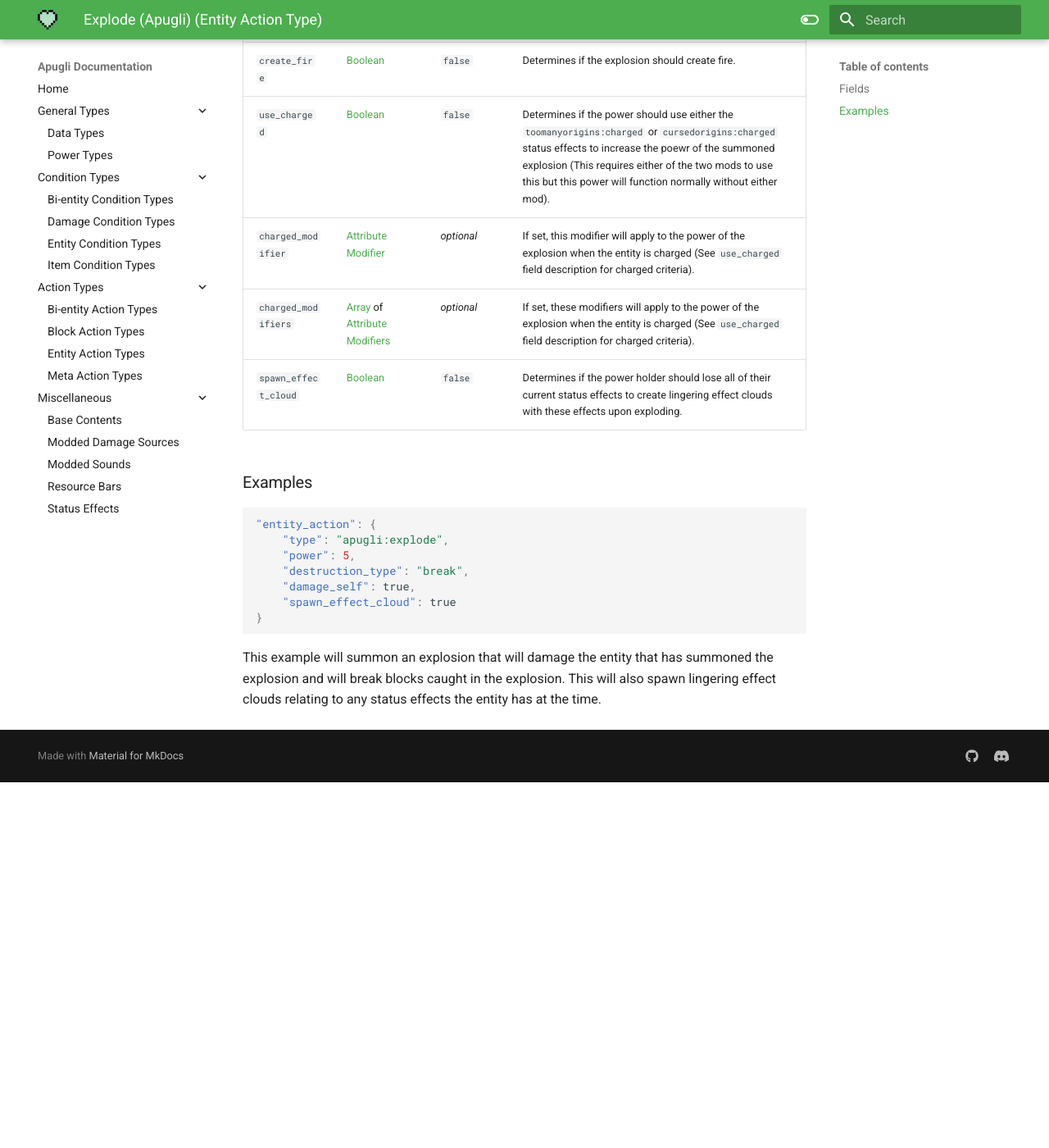
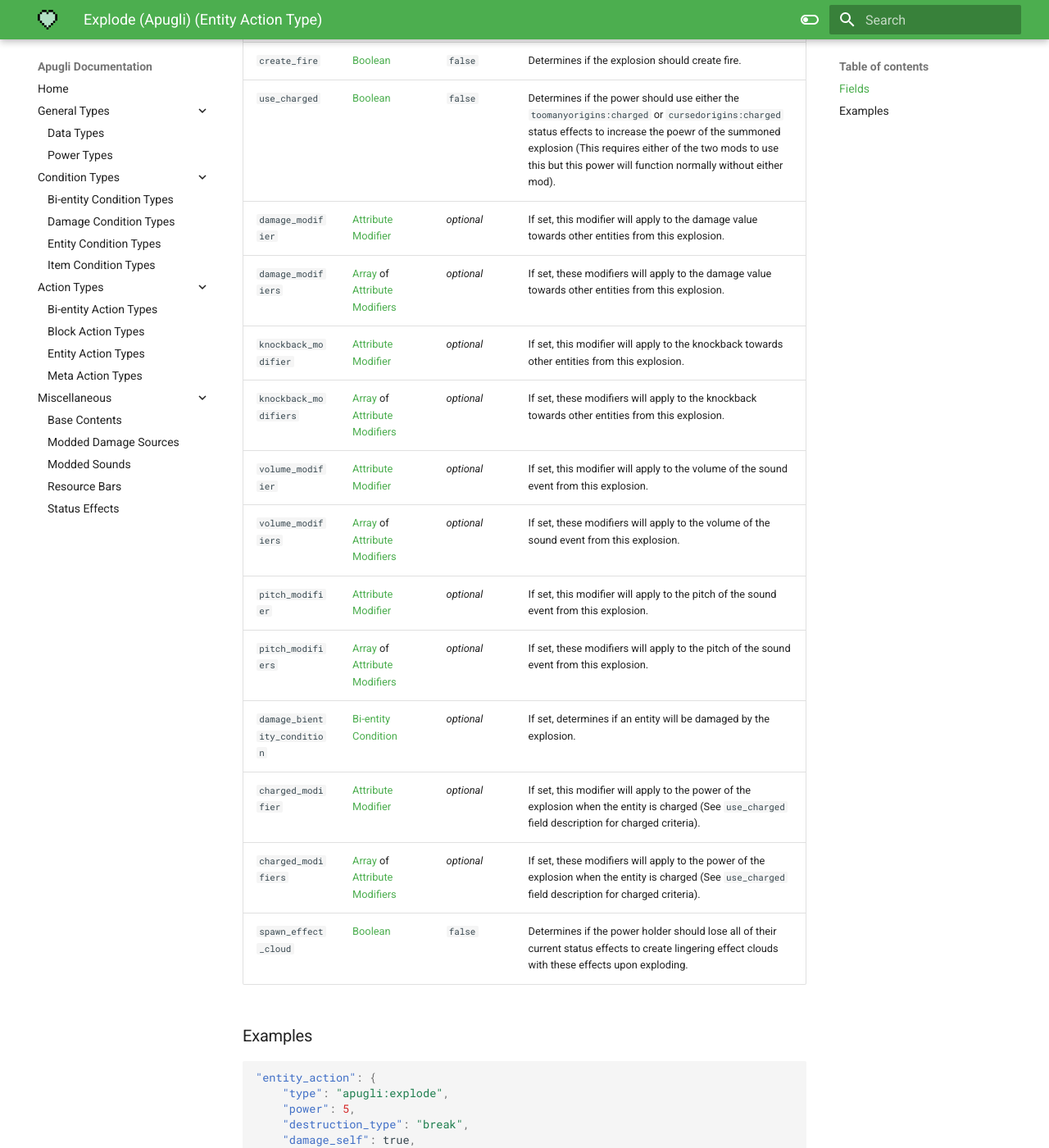
Before and after one commit to MerchantPug/apugli-docs, an MkDocs documentation site: the page built from docs/types/entity_action_types/explode.md, in a window 1280 px wide and 1400 px high, scrolled down 731 px. Shown: the whole window at 82% size. Built offline with MkDocs 1.6.1 and Material for MkDocs 9.7.7, drawn with Linux system fonts in a browser that asks for light colours; before the commit the page ends 1685 px from its top, so only the background shows below that.

Commit message:
Add new fields to `explode` entity action type.

```diff
--- a/docs/types/entity_action_types/explode.md
+++ b/docs/types/entity_action_types/explode.md
@@ -23,6 +23,15 @@ Field | Type | Default | Description
 `destructible` | [Block Condition Type](https://origins.readthedocs.io/en/latest/types/block_condition_types/) | _optional_ | If specified, the blocks that fulfills this specified block condition type are the **only** blocks that are destroyed by the summoned explosion.
 `create_fire` | [Boolean](https://origins.readthedocs.io/en/latest/types/data_types/data_types/boolean/) | `false` | Determines if the explosion should create fire.
 `use_charged` | [Boolean](https://origins.readthedocs.io/en/latest/types/data_types/data_types/boolean/) | `false` | Determines if the power should use either the `toomanyorigins:charged` or `cursedorigins:charged` status effects to increase the poewr of the summoned explosion (This requires either of the two mods to use this but this power will function normally without either mod).
+`damage_modifier` | [Attribute Modifier](https://origins.readthedocs.io/en/latest/types/data_types/attribute_modifier/) | *optional* | If set, this modifier will apply to the damage value towards other entities from this explosion.
+`damage_modifiers` | [Array](https://origins.readthedocs.io/en/latest/types/data_types/array/) of [Attribute Modifiers](https://origins.readthedocs.io/en/latest/types/data_types/attribute_modifier/) | *optional* | If set, these modifiers will apply to the damage value towards other entities from this explosion.
+`knockback_modifier` | [Attribute Modifier](https://origins.readthedocs.io/en/latest/types/data_types/attribute_modifier/) | *optional* | If set, this modifier will apply to the knockback towards other entities from this explosion.
+`knockback_modifiers` | [Array](https://origins.readthedocs.io/en/latest/types/data_types/array/) of [Attribute Modifiers](https://origins.readthedocs.io/en/latest/types/data_types/attribute_modifier/) | *optional* | If set, these modifiers will apply to the knockback towards other entities from this explosion.
+`volume_modifier` | [Attribute Modifier](https://origins.readthedocs.io/en/latest/types/data_types/attribute_modifier/) | *optional* | If set, this modifier will apply to the volume of the sound event from this explosion.
+`volume_modifiers` | [Array](https://origins.readthedocs.io/en/latest/types/data_types/array/) of [Attribute Modifiers](https://origins.readthedocs.io/en/latest/types/data_types/attribute_modifier/) | *optional* | If set, these modifiers will apply to the volume of the sound event from this explosion.
+`pitch_modifier` | [Attribute Modifier](https://origins.readthedocs.io/en/latest/types/data_types/attribute_modifier/) | *optional* | If set, this modifier will apply to the pitch of the sound event from this explosion.
+`pitch_modifiers` | [Array](https://origins.readthedocs.io/en/latest/types/data_types/array/) of [Attribute Modifiers](https://origins.readthedocs.io/en/latest/types/data_types/attribute_modifier/) | *optional* | If set, these modifiers will apply to the pitch of the sound event from this explosion.
+`damage_bientity_condition` | [Bi-entity Condition](https://origins.readthedocs.io/en/latest/types/bientity_condition_types/) | *optional* | If set, determines if an entity will be damaged by the explosion.
 `charged_modifier` | [Attribute Modifier](https://origins.readthedocs.io/en/latest/types/data_types/attribute_modifier/) | *optional* | If set, this modifier will apply to the power of the explosion when the entity is charged (See `use_charged` field description for charged criteria).
 `charged_modifiers` | [Array](https://origins.readthedocs.io/en/latest/types/data_types/array/) of [Attribute Modifiers](https://origins.readthedocs.io/en/latest/types/data_types/attribute_modifier/) | *optional* | If set, these modifiers will apply to the power of the explosion when the entity is charged (See `use_charged` field description for charged criteria).
 `spawn_effect_cloud` | [Boolean](https://origins.readthedocs.io/en/latest/types/data_types/data_types/boolean/) | `false` | Determines if the power holder should lose all of their current status effects to create lingering effect clouds with these effects upon exploding.
```
